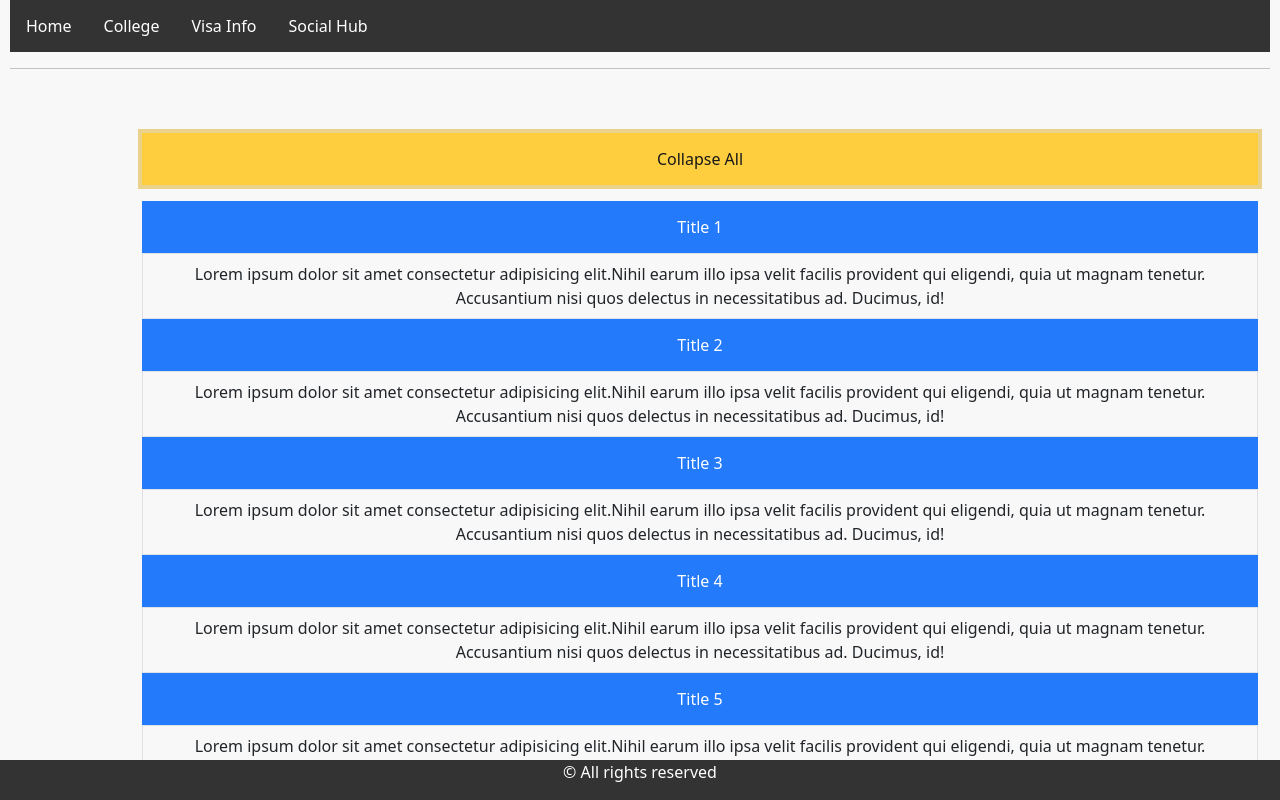
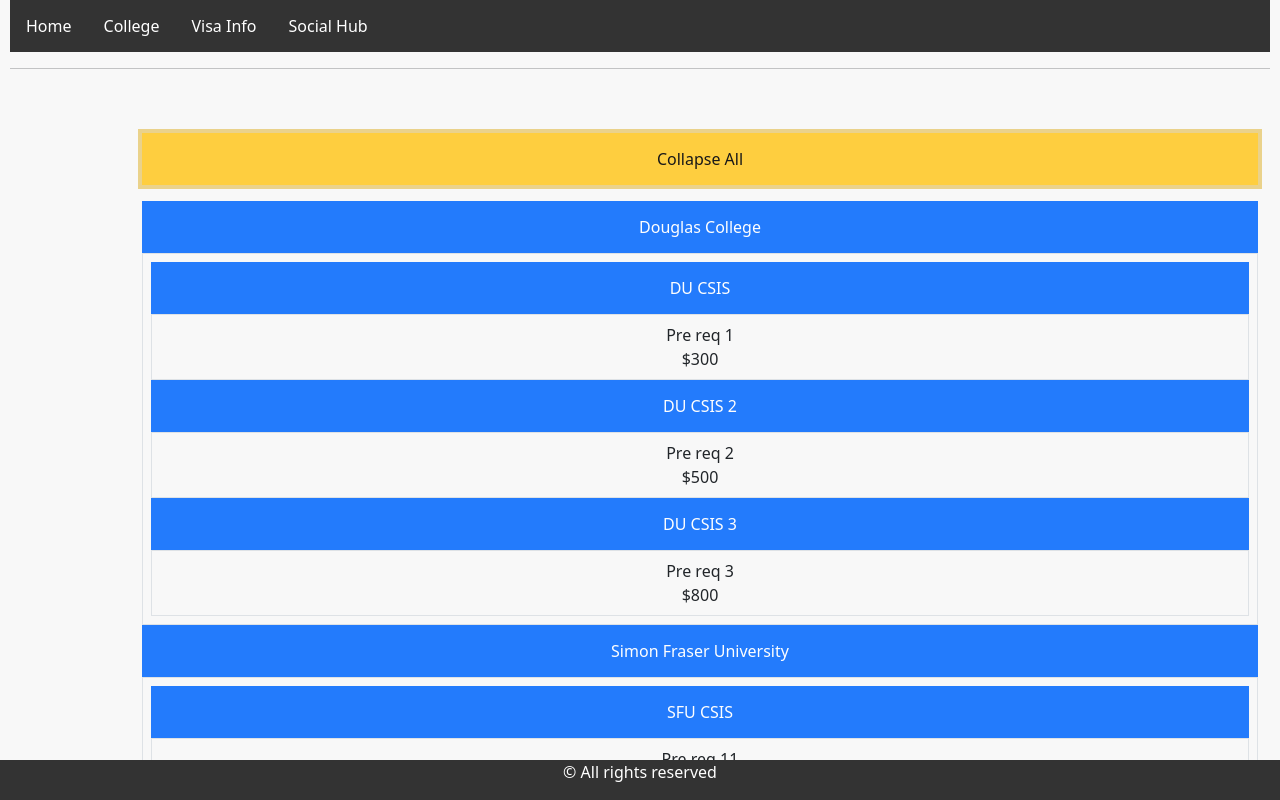
Before and after one commit to ParteekSaini/InternationalStudentGuideGit, a React (Create React App) app in the folder internationalstudentguide-main/: page /BritishColumbia in a window 1280 px wide. Both pictures are taken after a click on the button "Expand All". Shown: the top 800 px of the page. Built offline with nearby package versions, Linux system fonts and the light colour scheme.

Commit message:
College Page Design prior to adding data

```diff
--- /dev/null
+++ b/internationalstudentguide-main/src/BCCollegesData.json
@@ -0,0 +1,31 @@
+[
+
+
+    {"cid":1,
+        "cname":"Douglas College",
+        "courses":[
+            {"courseid":"bccourse1","coursename":"DU CSIS","coursedetails":[
+                {"coursedetailsid":"coursedetails1","cursereq":"Pre req 1","fees":"$300"}
+            ]},
+            {"courseid":"bccourse2","coursename":"DU CSIS 2","coursedetails":[
+                {"coursedetailsid":"coursedetails2","cursereq":"Pre req 2","fees":"$500"}
+            ]},
+            {"courseid":"bccourse3","coursename":"DU CSIS 3","coursedetails":[
+                {"coursedetailsid":"coursedetails3","cursereq":"Pre req 3","fees":"$800"}
+            ]}
+    ]},
+    {"cid":2,
+        "cname":"Simon Fraser University",
+        "courses":[
+            {"courseid":"bccourse1","coursename":"SFU CSIS","coursedetails":[
+                {"coursedetailsid":"coursedetails1","cursereq":"Pre req 11","fees":"$3000"}
+            ]},
+            {"courseid":"bccourse2","coursename":"SFU CSIS 2","coursedetails":[
+                {"coursedetailsid":"coursedetails2","cursereq":"Pre req 12","fees":"$5000"}
+            ]},
+            {"courseid":"bccourse3","coursename":"SFU CSIS 3","coursedetails":[
+                {"coursedetailsid":"coursedetails3","cursereq":"Pre req 13","fees":"$8000"}
+            ]}
+    ]}
+
+]
--- a/internationalstudentguide-main/src/BritishColumbia.js
+++ b/internationalstudentguide-main/src/BritishColumbia.js
@@ -2,8 +2,11 @@
 import ReactDOM from "react-dom";
 import App from './App';
 import CollapsiblePanel from './components/CollapsiblePanel';
-// import "../node_modules/bootstrap/dist/css/bootstrap.min.css";
 import 'bootstrap/dist/css/bootstrap.css';
+import BCCollegesData from './BCCollegesData.json';
+import provincelist from './provinces.json';
+import { Container } from '@material-ui/core';
+import Grid from '@material-ui/core/Grid'
 
 
 function BritishColumbia() {
@@ -33,21 +36,26 @@
           >
               <i className={icon} /> {title}
           </button>
-          <CollapsiblePanel title="Title 1" collapse={collapse}>
-              <span>{text}</span>
-          </CollapsiblePanel>
-          <CollapsiblePanel title="Title 2" collapse={collapse}>
-              <span>{text}</span>
-          </CollapsiblePanel>
-          <CollapsiblePanel title="Title 3" collapse={collapse}>
-              <span>{text}</span>
-          </CollapsiblePanel>
-          <CollapsiblePanel title="Title 4" collapse={collapse}>
-              <span>{text}</span>
-          </CollapsiblePanel>
-          <CollapsiblePanel title="Title 5" collapse={collapse}>
-              <span>{text}</span>
-          </CollapsiblePanel>
+
+          {BCCollegesData.map((clg, index) => (
+            <div key={index}>
+                <CollapsiblePanel title={clg.cname} collapse={collapse}>
+                  {clg.courses.map((c, i) => (
+                    <div key={i}>
+                      <CollapsiblePanel title={c.coursename} collapse={collapse}>
+                        {c.coursedetails.map((cd, id) => (
+                          <div key={id}>
+                            {cd.cursereq}
+                            <br />
+                            {cd.fees}
+                          </div>
+                        ) )}
+                      </CollapsiblePanel>
+                    </div>
+                  ))}
+                </CollapsiblePanel>
+            </div>
+          ))}
       </div>
   );
 }
--- a/internationalstudentguide-main/src/HomePage.js
+++ b/internationalstudentguide-main/src/HomePage.js
@@ -8,7 +8,6 @@
 // import { transitions, positions, Provider as AlertProvider } from 'react-alert';
 // import AlertTemplate from 'react-alert-template-basic';
 // Testings
-//Testing Commit in college page
 class HomePage extends Component {
 
   constructor(props) {
--- a/internationalstudentguide-main/src/college.js
+++ b/internationalstudentguide-main/src/college.js
@@ -1,7 +1,7 @@
 import App from './App';
 import './App.css';
-import {ReactDOM} from 'react-dom'
-import provincelist from "./provinces.json"
+import {ReactDOM} from 'react-dom';
+import provincelist from "./provinces.json";
 import { Container } from '@material-ui/core';
 import Grid from '@material-ui/core/Grid'
 import Paper from '@material-ui/core/Paper'
--- a/internationalstudentguide-main/src/components/CollapsiblePanel.js
+++ b/internationalstudentguide-main/src/components/CollapsiblePanel.js
@@ -45,7 +45,7 @@
 }
 
 CollapsiblePanel.defaultProps = {
-  children: "Add node as a child",
+  children: "Add a course",
   title: "Collapsible Panel",
   collapse: true
 };
```
Also changed, not shown: internationalstudentguide-main/src/Untitled-1.json (added, +57 -0 lines), internationalstudentguide-main/src/images/Que╠übec.jpg (renamed from internationalstudentguide-main/src/images/Québec.jpg).
